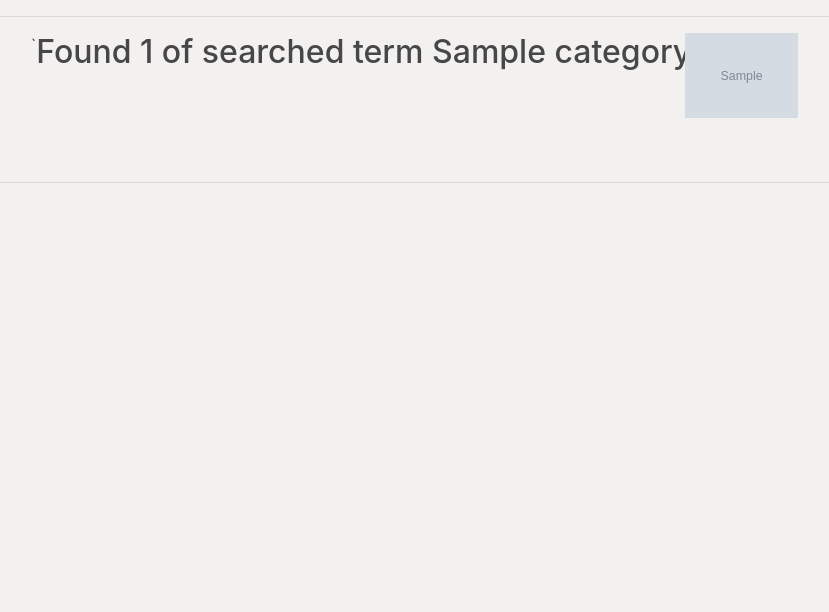
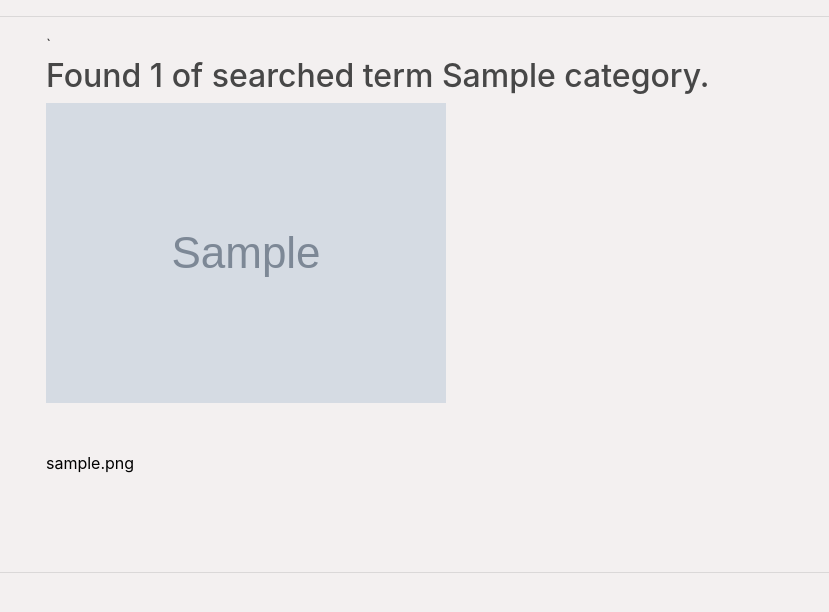
Before and after one commit to Gideon-Muriithi/photos_gallary, a Django app: template photos/templates/search.html in a window 1280 px wide. Shown: the part 56-668 px from the top of the page, without its empty margins (17-846 px from the left). Run offline with Django 3.2, Linux system fonts and the light colour scheme; tables that the repository leaves empty hold one stand-in row (values such as "Sample post"); the template is opened without the code that fills it: values that come from a table or form of the project are taken from there, most other values are stand-ins (such as "Sample title", 1, 10 or a date in 2020); grey boxes marked "Sample" are stand-in pictures; some libraries are stand-ins or nearby versions.

Commit message:
Modify modals and styles

```diff
--- a/photos/templates/search.html
+++ b/photos/templates/search.html
@@ -3,53 +3,26 @@
 {% block content %}
 {{block.super}}
 <div class="container-fluid" class="mb-4">
-    <div class="row ml-5">
-        <div class="row">
-            {% if category %}
-            `   <h2>Found {{ images|length }} of searched term {{ category }}.</h2>
-            {% else %}
-                <h2> {{ message }}</h2>
-            {% endif %}
-        </div>
+    <div class="ml-5">
+        {% if category %}
+        ` <h2>Found {{ images|length }} of searched term {{ category }}.</h2>
+        {% else %}
+        <h2> {{ message }}</h2>
+        {% endif %}
+
         <div class="row">
             {% if images %}
             {% for image in images %}
-            <div class="col-md-4">
+            <div class="col-md-12">
                 <img src="{{ image.image.url }}" alt="" class="img-fluid" data-toggle="modal"
                     data-target="#{{ image.id }}">
-                <p>{{ image.description|truncatewords:6 }}</p>
+                <p>{{ image.image_description|truncatewords:6 }}</p>
                 <p>
                     {% for category in image.categories.all %}
                     <span class="badge badge-primary" style="font-size:1em;">{{ category }}</span>
                     {% endfor %}
                 </p>
             </div>
-
-            <!-- Modal -->
-            <div id="{{image.id}}" class="modal fade" role="dialog">
-                <div class="modal-dialog image">
-
-                    <!-- Modal content-->
-                    <div class="modal-content ">
-                        <div class="modal-header">
-                            <h4 class="modal-title">{{ image.title }}</h4>
-                            <button type="button" class="close" data-dismiss="modal">&times;</button>
-                        </div>
-                        <div class="modal-body">
-                            <img src="{{ image.image.url }}" alt="" class="img-fluid">
-                        </div>
-                        <div class="modal-footer">
-                            <button type="button" class="btn btn-primary" data-toggle="modal"
-                                data-target="#{{ image.id }}-info">
-                            </button> <button type="button" class="btn btn-default" data-dismiss="modal"
-                                style="border: 0.5px solid #d3d3d3;">Close
-                            </button>
-                        </div>
-                    </div>
-
-                </div>
-            </div>
-
             <!-- Modal -->
             <div id="{{ image.id }}" class="modal fade" role="dialog">
                 <div class="modal-dialog image">
@@ -99,6 +72,7 @@
                     document.execCommand("copy");
                 }
             </script>
+
             {% endfor %}
             {% endif %}
         </div>
```
